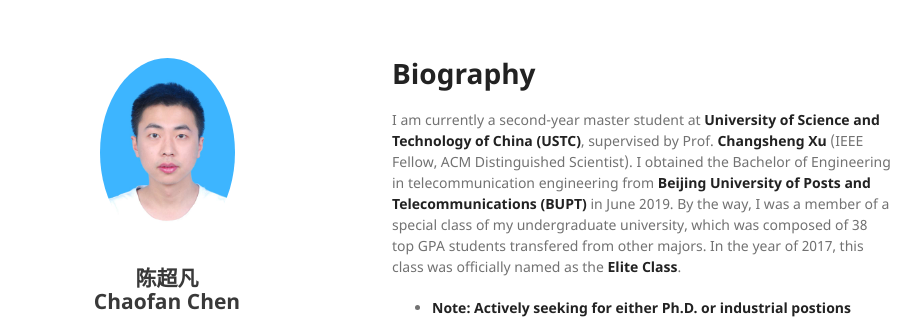
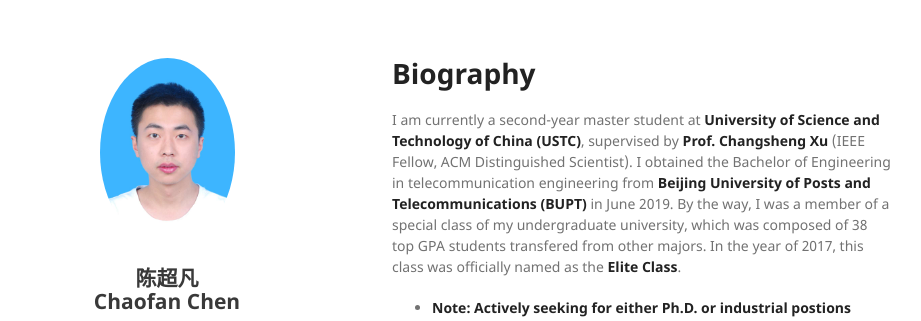
Before and after one commit to chencfccf/chencfccf.github.io, a Jekyll site: the page built from index.md, in a window 1280 px wide and 900 px high. Shown: the top 321 px of the window, without its empty margins (178-1099 px from the left). Built offline with Jekyll 4.4.1, drawn with Linux system fonts in a browser that asks for light colours; nearby versions of some CDN libraries; our own code applies the rules of GitHub Pages for plain Markdown files.

```diff
--- a/index.md
+++ b/index.md
@@ -1,5 +1,5 @@
 # Biography
-I am currently a second-year master student at **University of Science and Technology of China (USTC)**, supervised by Prof. **Changsheng Xu** (IEEE Fellow, ACM Distinguished Scientist). I obtained the Bachelor of Engineering in telecommunication engineering from **Beijing University of Posts and Telecommunications (BUPT)** in June 2019. By the way, I was a member of a special class of my undergraduate university, which was composed of 38 top GPA students transfered from other majors. In the year of 2017, this class was officially named as the **Elite Class**.
+I am currently a second-year master student at **University of Science and Technology of China (USTC)**, supervised by **Prof.** **Changsheng Xu** (IEEE Fellow, ACM Distinguished Scientist). I obtained the Bachelor of Engineering in telecommunication engineering from **Beijing University of Posts and Telecommunications (BUPT)** in June 2019. By the way, I was a member of a special class of my undergraduate university, which was composed of 38 top GPA students transfered from other majors. In the year of 2017, this class was officially named as the **Elite Class**.
 
 * **Note: Actively seeking for either Ph.D. or industrial postions starting from 2022 Fall.**
 
```
